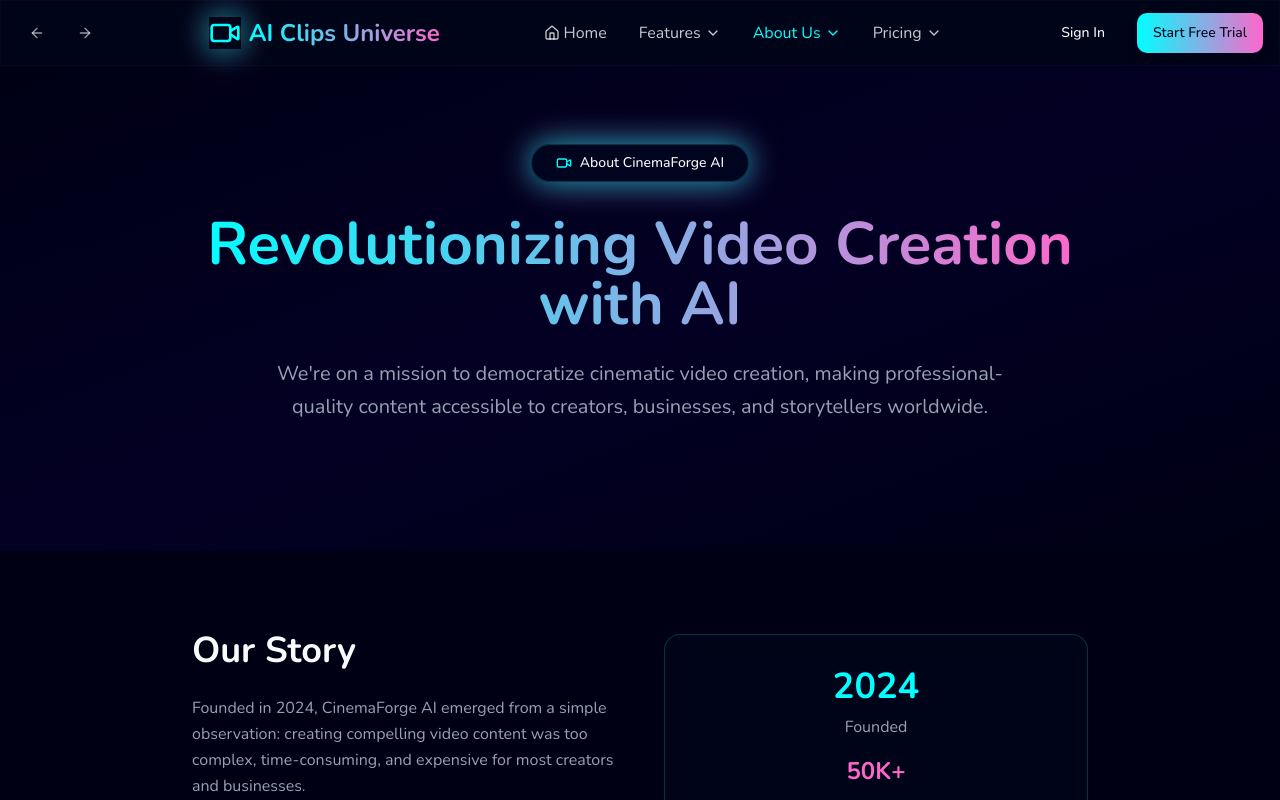
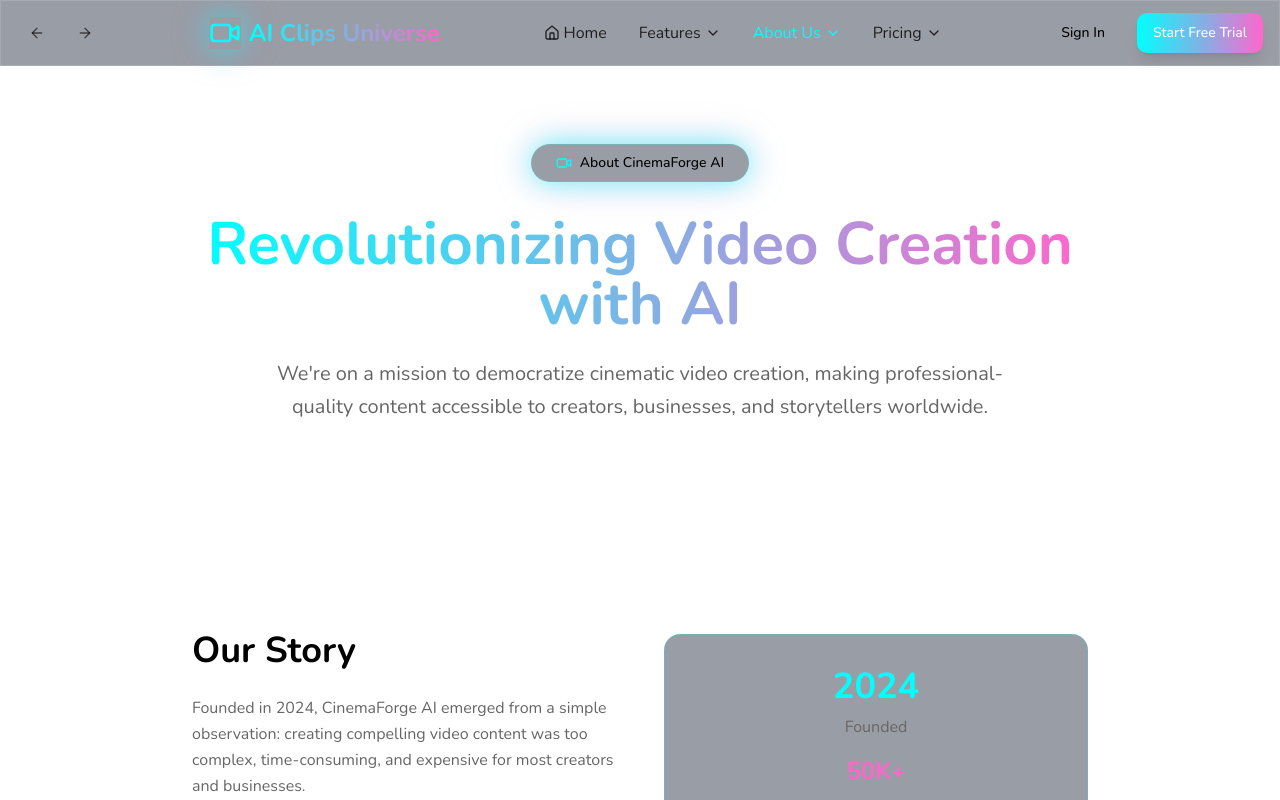
Before and after one commit to SREEGEETHES/storyweave-tech-92, a React (Vite) app: page /about in a window 1280 px wide. Shown: the top 800 px of the page. Built offline with nearby package versions, Linux system fonts and the light colour scheme; the HTML template or start-up script is replaced by a standard one.

Commit message:
Update page backgrounds and dropdown

```diff
--- a/src/components/NavigationDropdown.tsx
+++ b/src/components/NavigationDropdown.tsx
@@ -1,5 +1,5 @@
-import { useState } from "react";
-import { ChevronDown } from "lucide-react";
+import { useState, useRef, useEffect } from "react";
+import { ChevronDown, ChevronUp } from "lucide-react";
 import { Link } from "react-router-dom";
 
 interface DropdownItem {
@@ -16,36 +16,50 @@ interface NavigationDropdownProps {
 
 const NavigationDropdown = ({ label, items, currentPath }: NavigationDropdownProps) => {
   const [isOpen, setIsOpen] = useState(false);
+  const dropdownRef = useRef<HTMLDivElement>(null);
+
+  useEffect(() => {
+    const handleClickOutside = (event: MouseEvent) => {
+      if (dropdownRef.current && !dropdownRef.current.contains(event.target as Node)) {
+        setIsOpen(false);
+      }
+    };
+
+    document.addEventListener('mousedown', handleClickOutside);
+    return () => {
+      document.removeEventListener('mousedown', handleClickOutside);
+    };
+  }, []);
 
   return (
-    <div
-      className="relative"
-      onMouseEnter={() => setIsOpen(true)}
-      onMouseLeave={() => setIsOpen(false)}
-    >
-      <Link
-        to={items[0]?.href || '#'}
+    <div className="relative" ref={dropdownRef}>
+      <button
+        onClick={() => setIsOpen(!isOpen)}
         className={`flex items-center space-x-1 transition-colors ${
           items.some(item => currentPath === item.href) ? 'text-primary' : 'text-foreground/80 hover:text-primary'
         }`}
       >
         <span>{label}</span>
-        <ChevronDown className={`h-4 w-4 transition-transform ${isOpen ? 'rotate-180' : ''}`} />
-      </Link>
+        {isOpen ? (
+          <ChevronUp className="h-4 w-4 transition-transform" />
+        ) : (
+          <ChevronDown className="h-4 w-4 transition-transform" />
+        )}
+      </button>
 
       {isOpen && (
-        <div className="absolute top-full left-0 mt-2 w-64 bg-black/80 backdrop-blur-[5px] rounded-lg shadow-lg border border-border/20 z-50">
+        <div className="absolute top-full left-0 mt-2 w-64 bg-black rounded-lg shadow-lg border border-gray-700 z-50">
           <div className="py-2">
             {items.map((item, index) => (
               <Link
                 key={index}
                 to={item.href}
-                className="block px-4 py-3 text-sm text-white hover:text-primary hover:bg-white/10 transition-colors"
+                className="block px-4 py-3 text-sm text-white hover:text-primary hover:bg-gray-800 transition-colors"
                 onClick={() => setIsOpen(false)}
               >
                 <div className="font-medium">{item.label}</div>
                 {item.description && (
-                  <div className="text-xs text-white/70 mt-1">{item.description}</div>
+                  <div className="text-xs text-gray-300 mt-1">{item.description}</div>
                 )}
               </Link>
             ))}
--- a/src/components/PricingPreview.tsx
+++ b/src/components/PricingPreview.tsx
@@ -27,7 +27,7 @@ const PricingPreview = () => {
     {
       name: "Pro",
       icon: Crown,
-      price: isYearly ? "$19" : "$29",
+      price: "$29",
       period: "month",
       description: "Everything you need for professional video creation",
       features: [
@@ -47,7 +47,7 @@ const PricingPreview = () => {
     {
       name: "Enterprise",
       icon: Building,
-      price: isYearly ? "$159" : "$199",
+      price: "$199",
       period: "month",
       description: "Advanced features for teams and businesses",
       features: [
@@ -81,36 +81,10 @@ const PricingPreview = () => {
             <span className="block">Journey</span>
           </h2>
 
-          <p className="text-xl text-muted-foreground max-w-3xl mx-auto mb-8">
+          <p className="text-xl text-muted-foreground max-w-3xl mx-auto mb-16">
             Start free and scale as you grow. All plans include our core AI video generation
             technology with no hidden fees.
           </p>
-
-          {/* Billing Toggle */}
-          <div className="flex items-center justify-center mb-12">
-            <div className="glass rounded-full p-1 flex">
-              <button
-                onClick={() => setIsYearly(false)}
-                className={`px-6 py-2 rounded-full text-sm font-medium transition-all ${
-                  !isYearly
-                    ? 'bg-primary text-primary-foreground shadow-sm'
-                    : 'text-muted-foreground hover:text-foreground'
-                }`}
-              >
-                Monthly
-              </button>
-              <button
-                onClick={() => setIsYearly(true)}
-                className={`px-6 py-2 rounded-full text-sm font-medium transition-all ${
-                  isYearly
-                    ? 'bg-primary text-primary-foreground shadow-sm'
-                    : 'text-muted-foreground hover:text-foreground'
-                }`}
-              >
-                Yearly (Save 20%)
-              </button>
-            </div>
-          </div>
         </div>
 
         {/* Pricing Cards */}
--- a/src/index.css
+++ b/src/index.css
@@ -6,36 +6,36 @@
 
 @layer base {
   :root {
-    /* Cosmic dark theme - Dark blue to violet gradient */
-    --background: 240 100% 4%;
-    --foreground: 210 20% 98%;
+    /* Clean white theme */
+    --background: 0 0% 100%;
+    --foreground: 0 0% 0%;
 
-    --card: 245 100% 7%;
-    --card-foreground: 210 20% 98%;
+    --card: 0 0% 100%;
+    --card-foreground: 0 0% 0%;
 
-    --popover: 245 100% 7%;
-    --popover-foreground: 210 20% 98%;
+    --popover: 0 0% 100%;
+    --popover-foreground: 0 0% 0%;
 
     /* Neon cyan primary palette */
     --primary: 180 100% 50%;
-    --primary-foreground: 240 100% 4%;
+    --primary-foreground: 0 0% 100%;
     --primary-hover: 180 100% 60%;
 
     /* Pink accent colors */
-    --secondary: 240 50% 12%;
-    --secondary-foreground: 210 20% 98%;
+    --secondary: 0 0% 96%;
+    --secondary-foreground: 0 0% 0%;
 
     --accent: 320 100% 70%;
-    --accent-foreground: 210 20% 98%;
+    --accent-foreground: 0 0% 100%;
 
-    --muted: 220 30% 15%;
-    --muted-foreground: 220 15% 65%;
+    --muted: 0 0% 96%;
+    --muted-foreground: 0 0% 40%;
 
     --destructive: 0 84% 60%;
-    --destructive-foreground: 210 20% 98%;
+    --destructive-foreground: 0 0% 100%;
 
-    --border: 220 30% 15%;
-    --input: 220 30% 15%;
+    --border: 0 0% 90%;
+    --input: 0 0% 96%;
     --ring: 180 100% 50%;
 
     --radius: 0.75rem;
```
